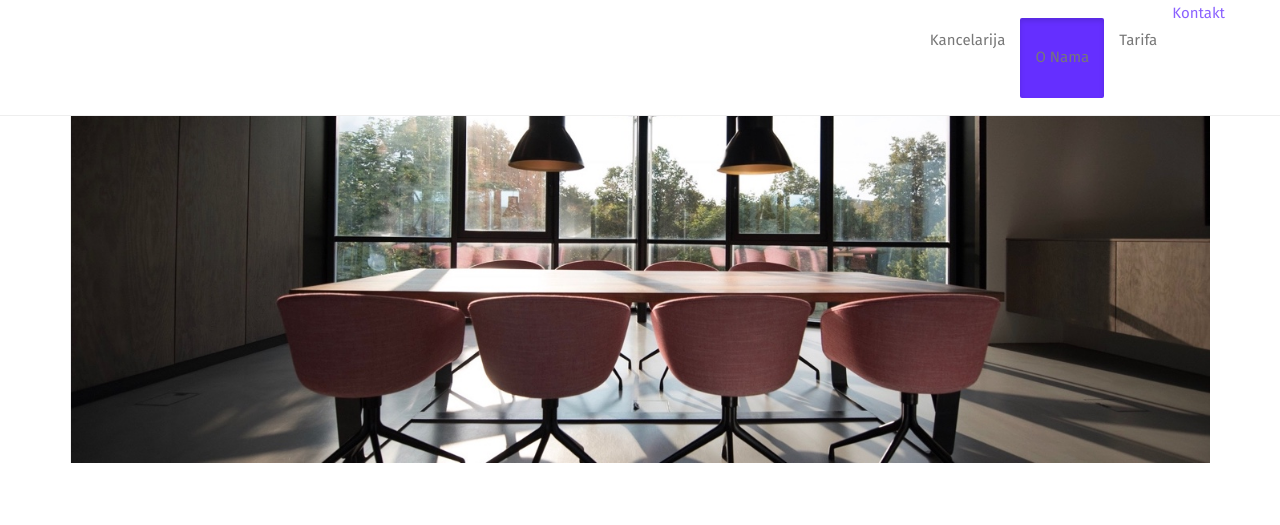
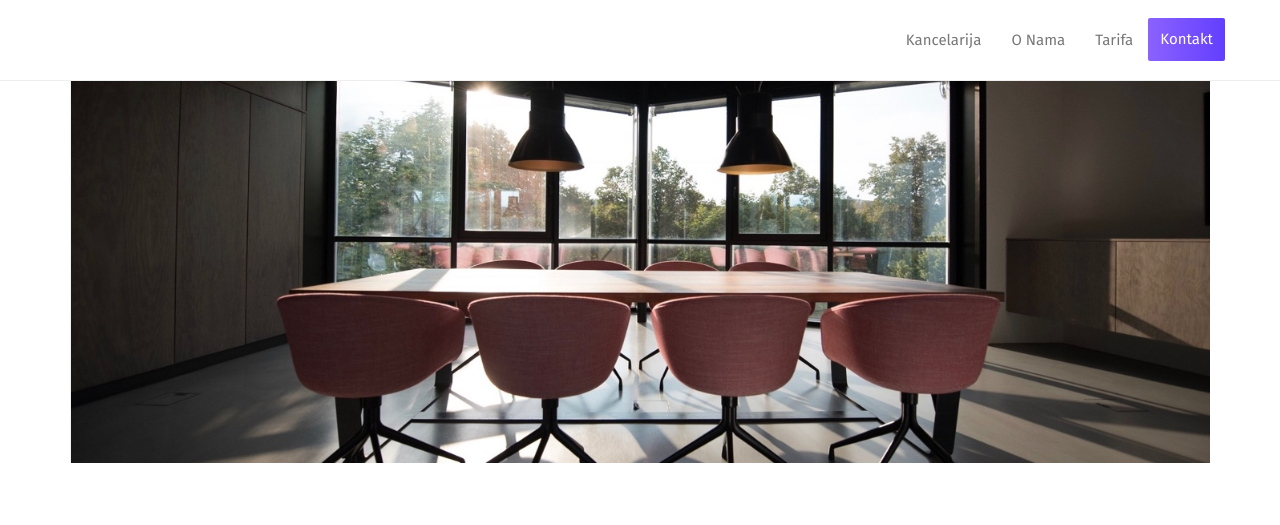
Before and after one commit to mladenq/mladenq.github.io, a plain HTML site: page o-nama.html in a window 1280 px wide. Shown: the top 525 px of the page. Drawn offline with Linux system fonts and the light colour scheme; a web font is replaced by a local one.

Commit message:
Update o-nama.html

```diff
--- a/o-nama.html
+++ b/o-nama.html
@@ -42,11 +42,11 @@
       <div class="collapse navbar-collapse" id="navbar-collapse-uarr">
         <ul class="nav navbar-nav navbar-right">
           <li><a href="./index.html" title="" class="active">Kancelarija</a></li>
-          <li><a href="./o-nama.html" class="btn btn-primary navbar-btn" title=""> O Nama</a></li>
+          <li><a href="./o-nama.html" title=""> O Nama</a></li>
           <li><a href="./tarifa.html" title=""> Tarifa </a></li>
           <li>
             <p>
-              <a href="./kontakt.html" title="">Kontakt</a>
+              <a href="./kontakt.html" class="btn btn-primary navbar-btn" title="">Kontakt</a>
             </p>
           </li>
 
```
